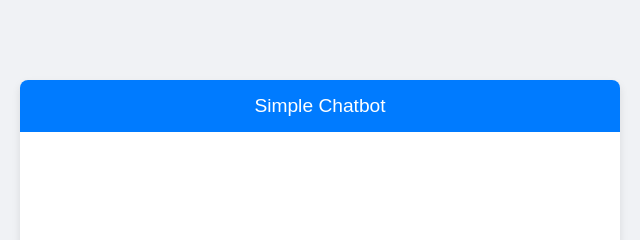
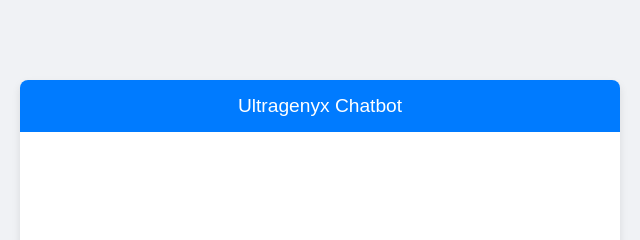
Before and after one commit to ravi-singhaiwave/my-static-html-app-123, a website: page public/index.html in a window 1280 px wide. Shown: the top 240 px of the page, 320-960 px from the left. Drawn offline with Linux system fonts and the light colour scheme.

Commit message:
Update index.html

```diff
--- a/public/index.html
+++ b/public/index.html
@@ -97,7 +97,7 @@
 </head>
 <body>
     <div class="chat-container">
-        <div class="chat-header">Simple Chatbot</div>
+        <div class="chat-header">Ultragenyx Chatbot</div>
         <div class="chat-box" id="chat-box"></div>
         <div class="chat-input">
             <input type="text" id="user-input" placeholder="Type your message...">
```
